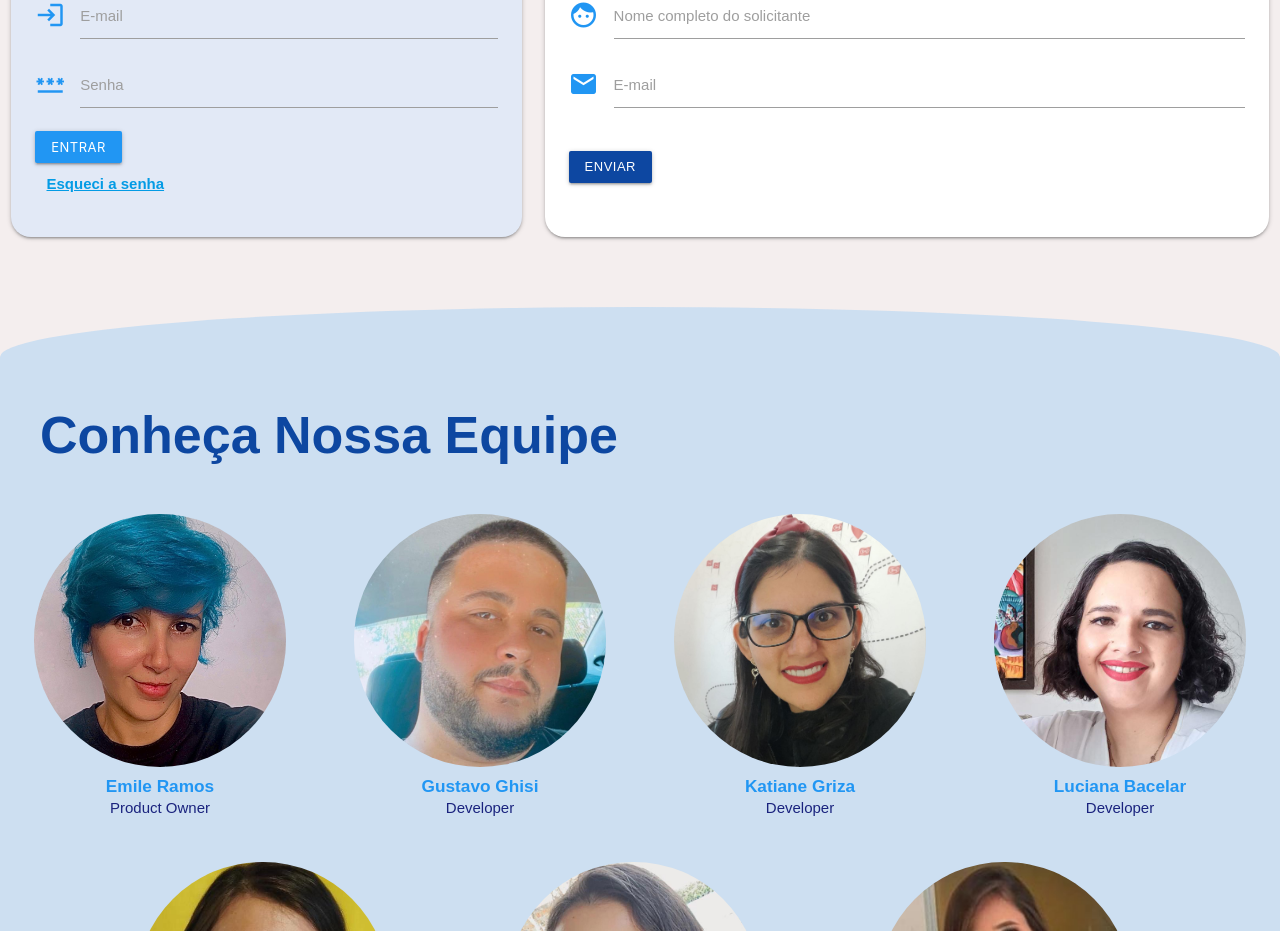
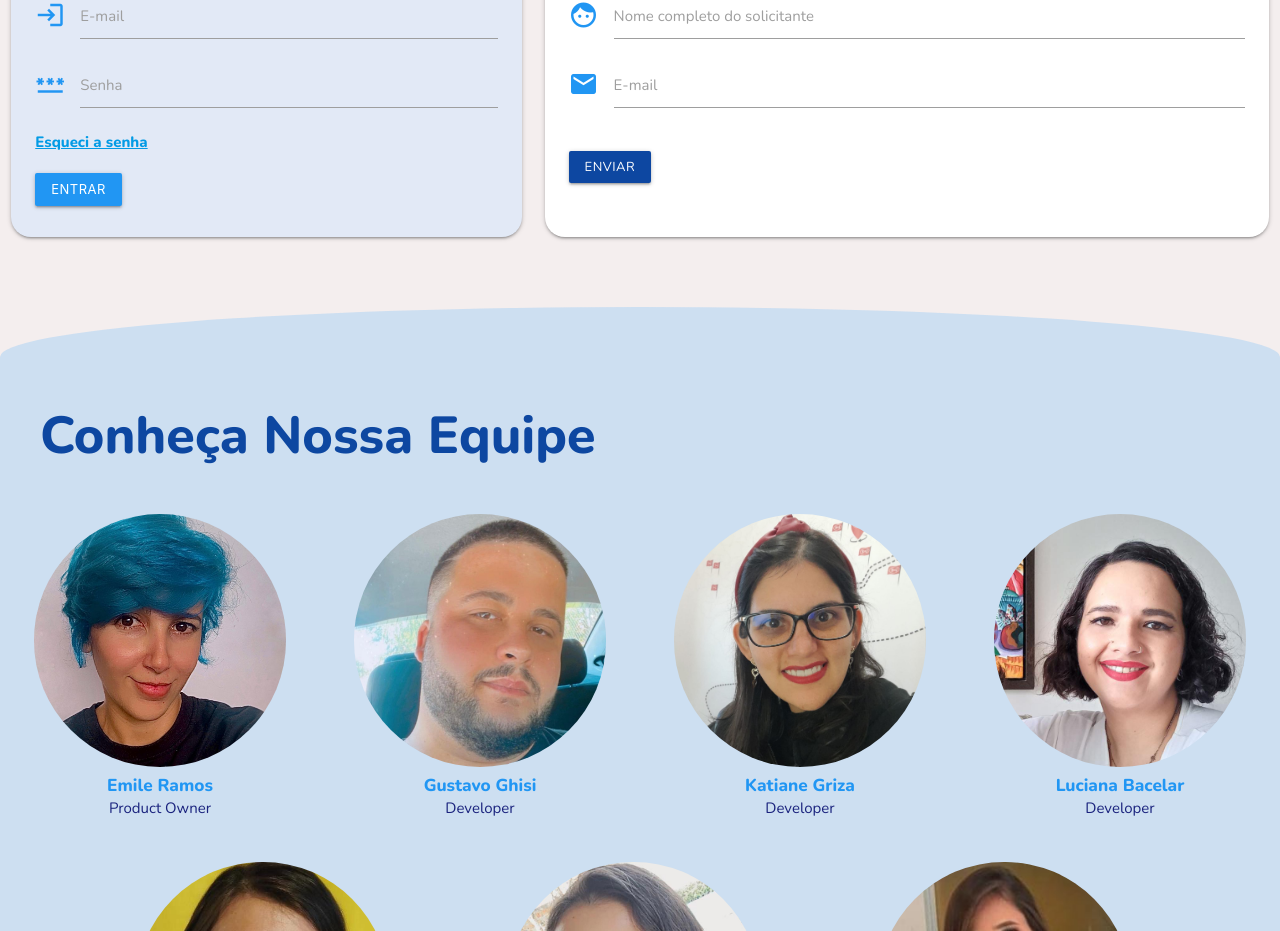
Before and after one commit to gustavomghisi7/OrcaFast, an Angular app: page / in a window 1280 px wide. Shown: the part 1920-2851 px from the top of the page. Built offline with nearby package versions, Linux system fonts and the light colour scheme.

Commit message:
corrige fonte no home component e ajusta style dentro do login

```diff
--- a/src/app/pages/home/home.component.css
+++ b/src/app/pages/home/home.component.css
@@ -164,10 +164,10 @@ input:focus {
     margin-top: 30px;
 }
 
-.ajusteEntrar {
-    margin-top: 0px;
-    margin-bottom: 10px;
+a.col.s12.links.ajusteEsqueciSenha{
+    padding: 0;
 }
+
 
 
 /* Definindo configurações para as imagens nas telas com tamanho superior a 600px */
--- a/src/app/pages/home/home.component.html
+++ b/src/app/pages/home/home.component.html
@@ -103,12 +103,11 @@
                                 <input id="senha" type="password" class="validate" ngModel name="senha">
                                 <label for="senha">Senha</label>
                             </div>
-                            <button class="margem waves-effect waves-light btn-small blue ajusteEntrar">
+                            <a href="#" class="col s12 links ajusteEsqueciSenha">Esqueci a senha</a>
+                            <button class="margem waves-effect waves-light btn-small blue">
                                 ENTRAR
                             </button>
                         </form>
-                        <a href="#" class="col s12 links">Esqueci a senha</a>
-
                     </div>
                 </div>
 
--- a/src/styles.css
+++ b/src/styles.css
@@ -1,3 +1,6 @@
+@import url('https://fonts.googleapis.com/css2?family=Nunito:ital,wght@0,400;0,800;1,400;1,800&display=swap');
+
+
 * {
     margin: 0;
     padding: 0;
```
